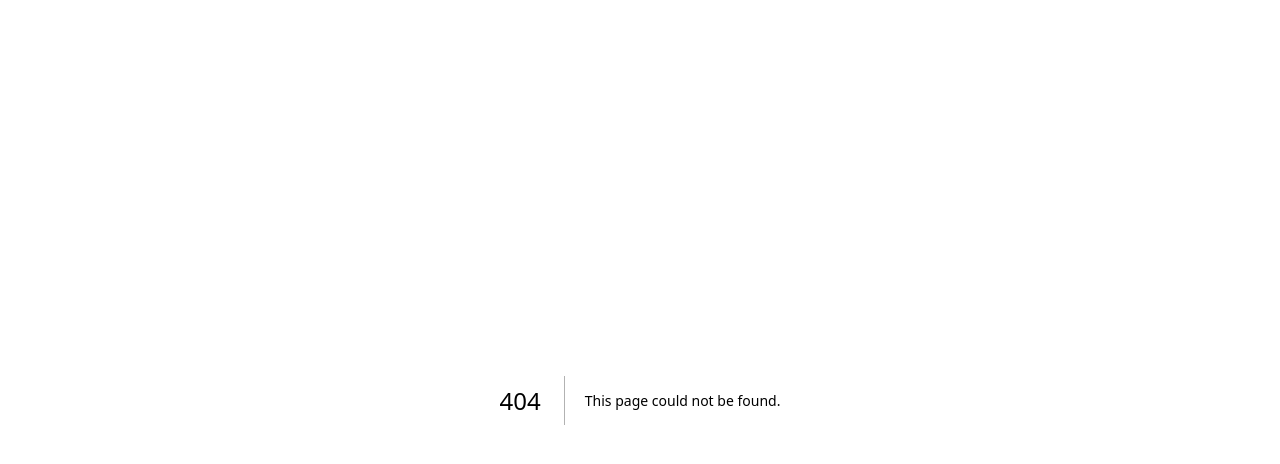
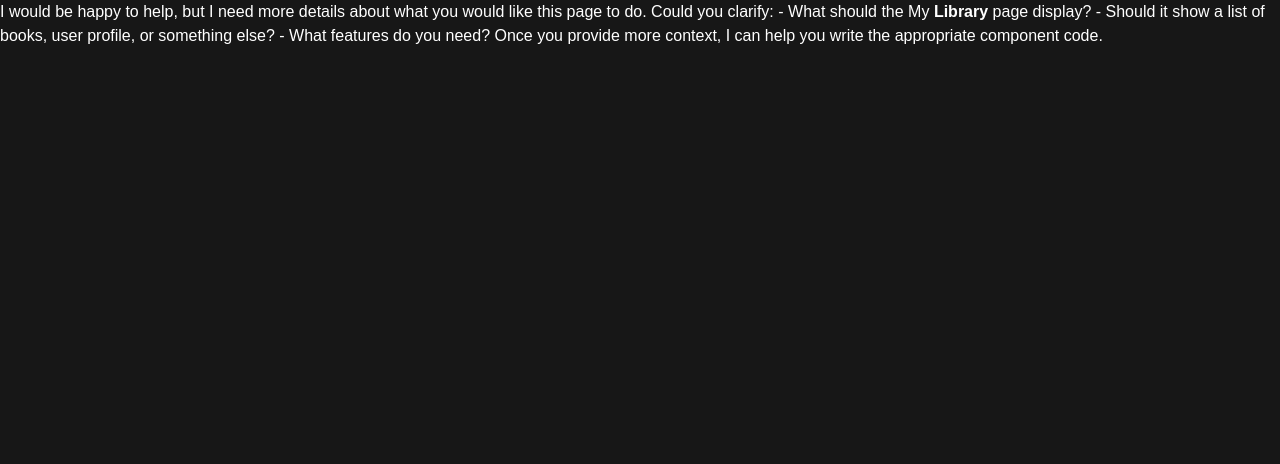
Before and after one commit to developerMohib/bookworm-frontend, a Next.js app: page /my-library in a window 1280 px wide. Before the commit this address had no page. Shown: the top 464 px of the page. Built offline with nearby package versions, Linux system fonts and the light colour scheme.

Commit message:
Role based login okay though route not protected

```diff
--- a/src/api/axiosInstance.ts
+++ b/src/api/axiosInstance.ts
@@ -3,4 +3,5 @@ import axios from "axios";
 export const axiosInstance = axios.create({
   baseURL: "http://localhost:5000/api",
   timeout: 30000,
+  withCredentials: true,
 });
--- a/src/app/layout.tsx
+++ b/src/app/layout.tsx
@@ -1,6 +1,7 @@
 import type { Metadata } from "next";
 import { Geist_Mono, Montserrat } from "next/font/google";
 import "./globals.css";
+import Providers from "./providers";
 
 
 const montserrat = Montserrat({
@@ -28,7 +29,7 @@ export default function RootLayout({
       <body
         className={`${montserrat.variable} ${geistMono.variable} antialiased`}
       >
-        {children}
+        <Providers>{children}</Providers>
       </body>
     </html>
   );
--- /dev/null
+++ b/src/app/my-library/page.tsx
@@ -0,0 +1,16 @@
+
+const page = () => {
+    return (
+        <div>
+                I would be happy to help, but I need more details about what you would like this page to do. Could you clarify:
+
+                - What should the My<b> Library </b> page display?
+                - Should it show a list of books, user profile, or something else?
+                - What features do you need?
+
+                Once you provide more context, I can help you write the appropriate component code.
+        </div>
+    );
+};
+
+export default page;
--- a/src/app/page.tsx
+++ b/src/app/page.tsx
@@ -1,19 +1,7 @@
-import { redirect } from 'next/navigation';
+import HomeMainForLayout from "@/components/Home";
 
 export default function Home() {
-  // Example user (replace with real auth logic)
-  const user = null;
-  // const user = { role: 'admin' };
 
-  // Not logged in → redirect to login
-  if (!user) {
-    redirect('/login');
-  }
 
-  // Redirect based on role
-  // if (user.role === 'admin') {
-  //   redirect('/dashboard');
-  // }
-
-  redirect('/my-library');
+  return <HomeMainForLayout />
 }
--- /dev/null
+++ b/src/app/providers.tsx
@@ -0,0 +1,36 @@
+'use client'
+
+import {
+    isServer,
+    QueryClient,
+    QueryClientProvider,
+} from '@tanstack/react-query'
+
+function makeQueryClient() {
+    return new QueryClient({
+        defaultOptions: {
+            queries: {
+                staleTime: 60 * 1000,
+            },
+        },
+    })
+}
+
+let browserQueryClient: QueryClient | undefined = undefined
+
+function getQueryClient() {
+    if (isServer) {
+        return makeQueryClient()
+    } else {
+        if (!browserQueryClient) browserQueryClient = makeQueryClient()
+        return browserQueryClient
+    }
+}
+
+export default function Providers({ children }: { children: React.ReactNode }) {
+    const queryClient = getQueryClient()
+
+    return (
+        <QueryClientProvider client={queryClient}>{children}</QueryClientProvider>
+    )
+}
--- /dev/null
+++ b/src/components/Home.tsx
@@ -0,0 +1,27 @@
+"use client"
+
+import { useApiData } from '@/hooks/useLoginUser';
+import { redirect } from 'next/navigation';
+
+const HomeMainForLayout = () => {
+
+    const { data: user, isLoading, error } = useApiData('presentUser', '/present/user');
+
+    if (isLoading) return <p>Loading...</p>;
+
+
+    console.log('data', user)
+
+    if (error) return <p>Error: {(error as Error).message}</p>;
+    if (!user) {
+        redirect('/login');
+    }
+
+    if (user.role === 'admin') {
+        redirect('/dashboard');
+    }
+
+    redirect('/my-library');
+};
+
+export default HomeMainForLayout;
--- a/src/components/Login.tsx
+++ b/src/components/Login.tsx
@@ -3,6 +3,7 @@ import { axiosInstance } from '@/api/axiosInstance';
 import axios from 'axios';
 import Image from 'next/image';
 import Link from 'next/link';
+import { useRouter } from 'next/navigation';
 import { useState } from 'react';
 import { useForm } from 'react-hook-form';
 import { IoEyeOffOutline } from 'react-icons/io5';
@@ -17,6 +18,7 @@ type LoginData = {
 const Login = () => {
     const { register, handleSubmit, formState: { errors }, reset } = useForm<LoginData>();
     const [showPassword, setShowPassword] = useState(false);
+        const router = useRouter()
 
     const handleLogin = async (data: LoginData) => {
         try {
@@ -28,6 +30,7 @@ const Login = () => {
                     timer: 800
                 });
                 reset();
+                router.replace('/')
             }
         } catch (error: unknown) {
             if (axios.isAxiosError(error)) {
--- /dev/null
+++ b/src/hooks/useLoginUser.ts
@@ -0,0 +1,17 @@
+"use client"
+import { axiosInstance } from "@/api/axiosInstance";
+import { useQuery } from "@tanstack/react-query";
+
+const fetcher = async (url: string) => {
+  const {data} = await axiosInstance.get(url);
+  return data.data;
+};
+
+export const useApiData = (key: string, url: string) => {
+  return useQuery({
+    queryKey: [key],
+    queryFn: () => fetcher(url),
+    staleTime: 60 * 1000,
+    retry: 1,
+  });
+};
```
Also changed, not shown: 1 other file (tests, documents, lock files or other folders).
